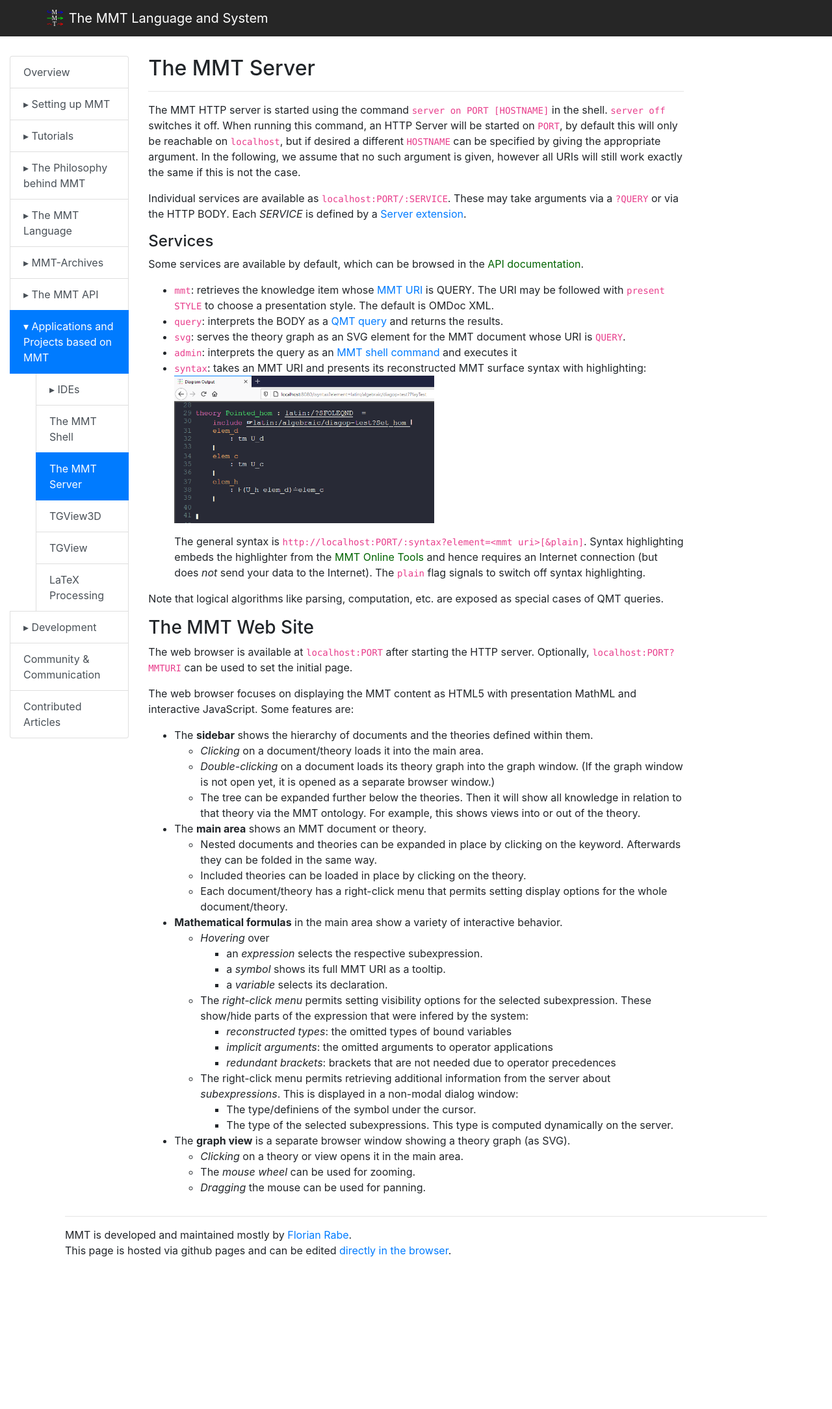
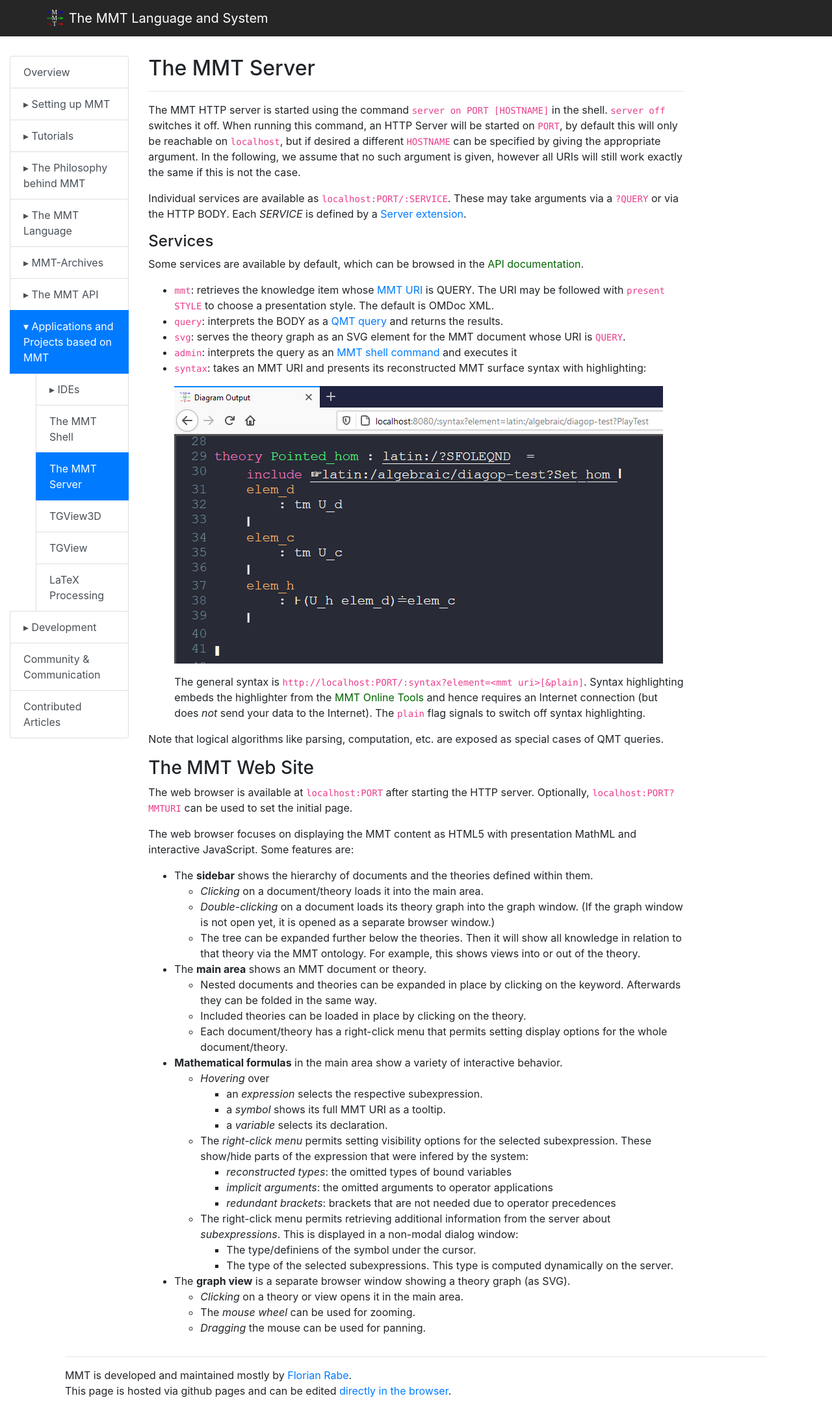
Before and after one commit to UniFormal/uniformal.github.io, a Jekyll site: the page built from doc/applications/server.md, in a window 1280 px wide. Shown: the whole page at 65% size. Built offline with Jekyll 4.4.1, drawn with Linux system fonts in a browser that asks for light colours; a script that is not in the unit is left out; before the commit the page ends 1952 px from its top, so only the background shows below that.

Commit message:
Update server.md

```diff
--- a/doc/applications/server.md
+++ b/doc/applications/server.md
@@ -18,7 +18,10 @@ Some services are available by default, which can be browsed in the [API documen
 * `svg`: serves the theory graph as an SVG element for the MMT document whose URI is `QUERY`.
 * `admin`: interprets the query as an [MMT shell command](shell) and executes it
 * `syntax`: takes an MMT URI and presents its reconstructed MMT surface syntax with highlighting:
-   <a href="https://raw.githubusercontent.com/UniFormal/uniformal.github.io/821e6aba9b96fd0a368945a216e2cc448b72265a/img/syntaxpresenterserver.png"><img src="https://raw.githubusercontent.com/UniFormal/uniformal.github.io/821e6aba9b96fd0a368945a216e2cc448b72265a/img/syntaxpresenterserver.png" width="400" alt="Screenshot of the MMT Syntax Presenter Server displaying highlighted MMT surface syntax at localhost:8080/:syntax?element=<mmt path>" /></a>
+
+   <a href="../../img/syntaxpresenterserver.png">
+      <img alt="Screenshot of the MMT Syntax Presenter Server displaying highlighted MMT surface syntax at localhost:8080/:syntax?element=<mmt path>" src="../../img/syntaxpresenterserver.png" />
+   </a>
 
    The general syntax is `http://localhost:PORT/:syntax?element=<mmt uri>[&plain]`.
    Syntax highlighting embeds the highlighter from the [MMT Online Tools](https://github.com/ComFreek/mmteditor) and hence requires an Internet connection (but does *not* send your data to the Internet).
```
